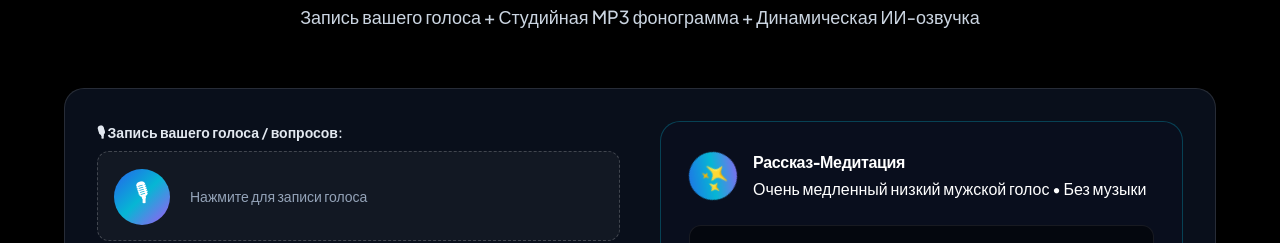
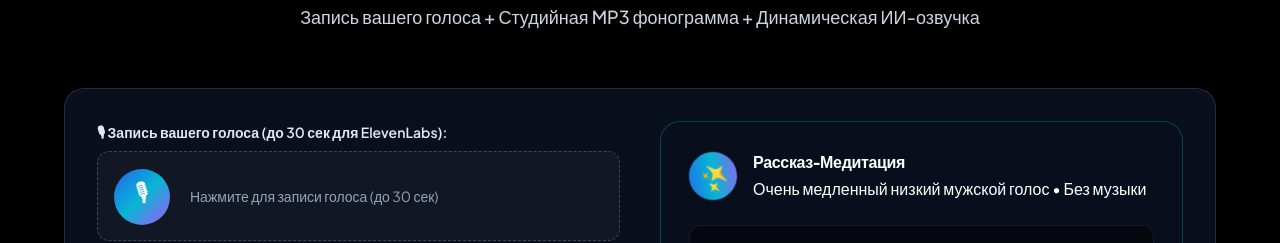
Before and after one commit to get777903-tech/mindecho-ai-113, a plain HTML site: page index.html in a window 1280 px wide. Shown: the part 3099-3342 px from the top of the page. Drawn offline with nearby package versions, Linux system fonts and the light colour scheme.

Commit message:
Increase voice recording duration to 30s with live countdown and Supabase Base64 logging for ElevenLabs

```diff
--- a/index.html
+++ b/index.html
@@ -293,13 +293,13 @@
         <!-- Left Column: Settings & Voice Recorder -->
         <div class="generator-controls">
           <div class="form-group">
-            <label data-i18n="label_mic_rec">🎙 Запись вашего голоса / вопросов:</label>
+            <label data-i18n="label_mic_rec">🎙 Запись вашего голоса (до 30 сек для ElevenLabs):</label>
             <div class="mic-recorder-box">
               <button id="mic-btn" class="mic-btn" onclick="toggleVoiceRecord()">
                 <span class="mic-icon">🎙</span>
               </button>
               <div class="mic-status">
-                <span id="mic-text" data-i18n="mic_press_text">Нажмите для записи голоса</span>
+                <span id="mic-text" data-i18n="mic_press_text">Нажмите для записи голоса (до 30 сек)</span>
                 <div id="mic-wave" class="mic-wave hidden">
                   <span></span><span></span><span></span><span></span>
                 </div>
@@ -761,7 +761,7 @@
   </div>
 
   <script src="https://cdnjs.cloudflare.com/ajax/libs/html2pdf.js/0.10.1/html2pdf.bundle.min.js"></script>
-  <script src="app.js?v=20260807_v114_fix101"></script>
+  <script src="app.js?v=20260808_30s_elevenlabs"></script>
   <script>
     function openGamesModal() {
       document.getElementById('games-modal').classList.remove('hidden');
```
